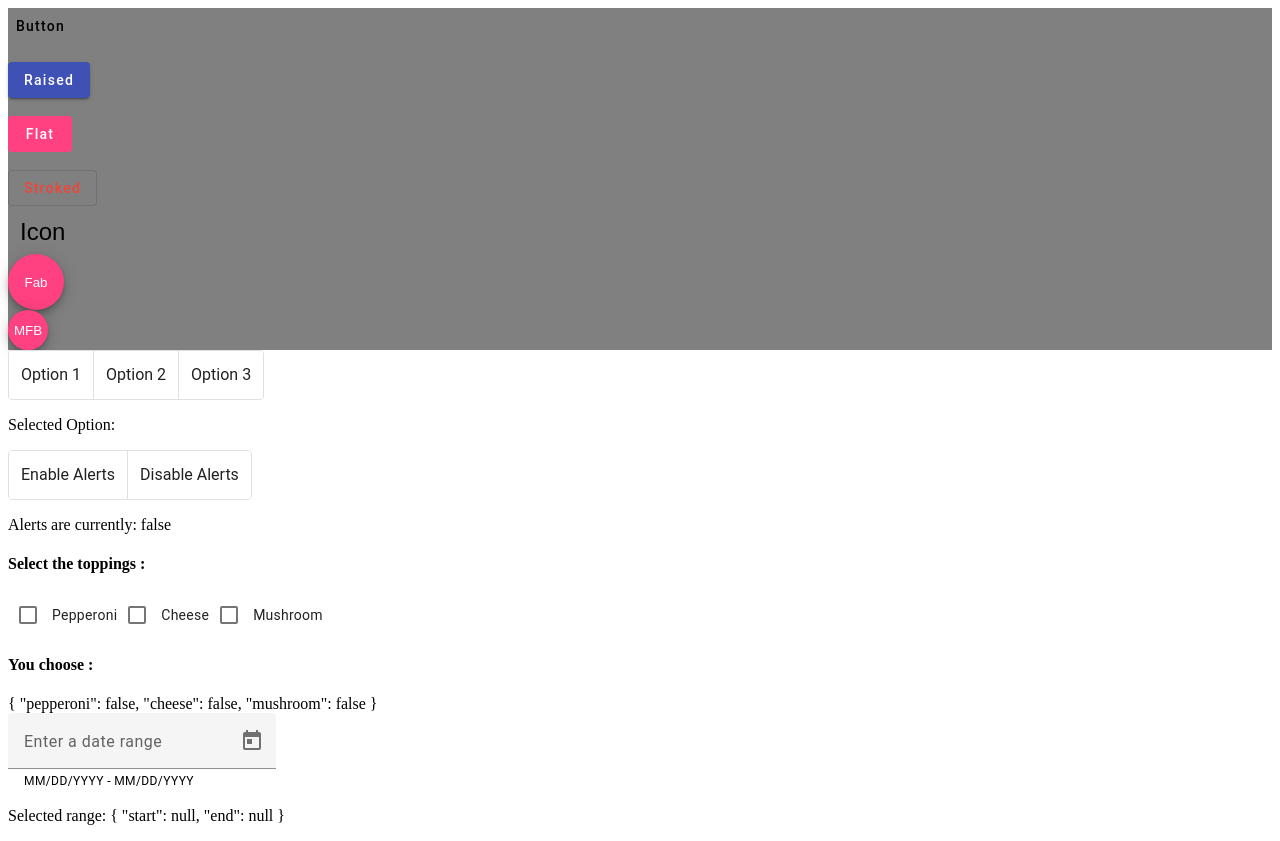
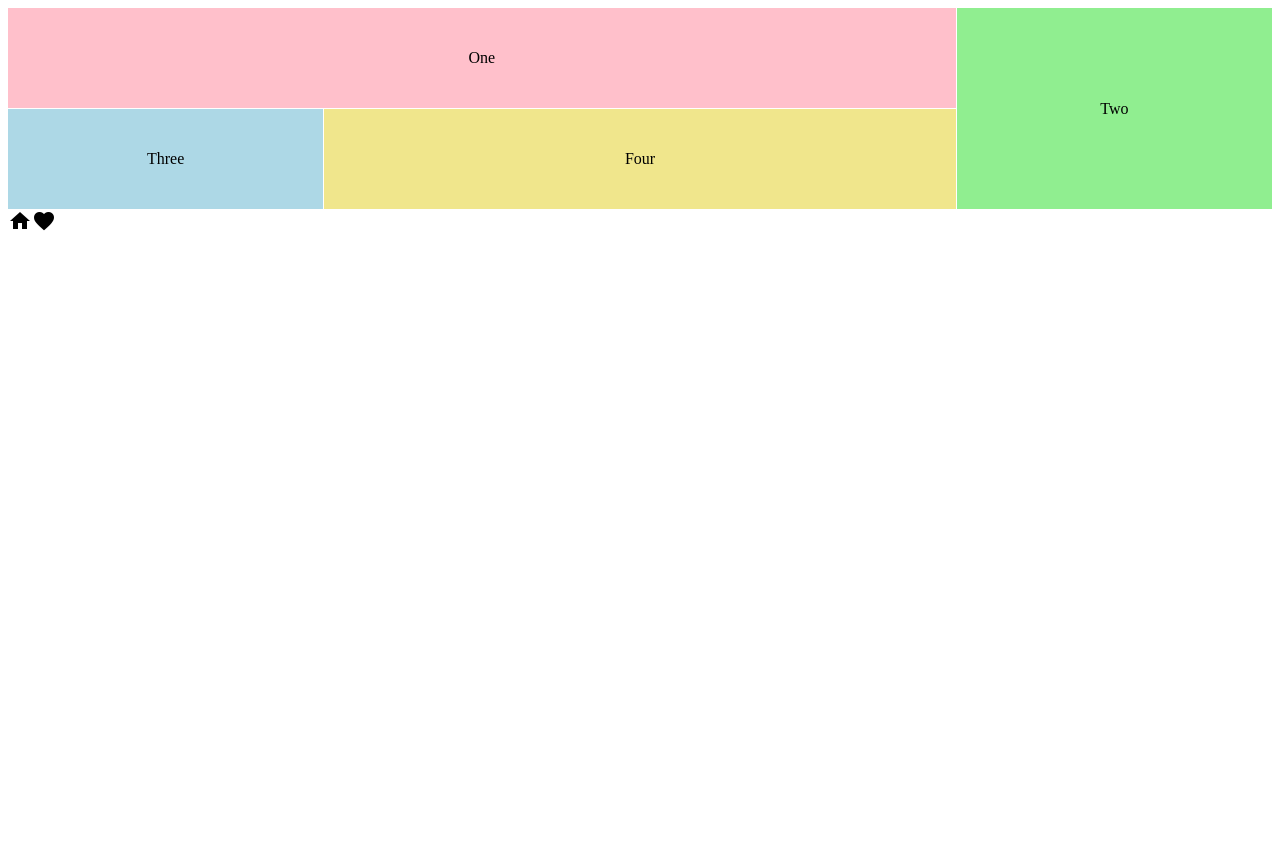
Before and after one commit to prerna009/Angular_Concept, an Angular app in the folder angular-material/: page / in a window 1280 px wide. After the commit the page ends 800 px from the top, so only its background shows below. Built offline with nearby package versions, Linux system fonts and the light colour scheme.

Commit message:
used @let keyword

```diff
--- a/angular-material/src/app/app.component.html
+++ b/angular-material/src/app/app.component.html
@@ -2,15 +2,15 @@
 <!-- <app-angular-material></app-angular-material>
 <button mat-raised-button (click)="openBottomSheet()">Open Bottom Sheet</button>
 -->
-<app-button></app-button>
+<!-- <app-button></app-button> -->
 
 <!--<app-card></app-card>
 
 <button mat-raised-button color="primary" (click)="openDialog()">Launch dialog</button> -->
 
-<!-- <app-grid-list></app-grid-list>
+<app-grid-list></app-grid-list>
 
-<app-list></app-list>-->
+<!-- <app-list></app-list>-->
 <!-- <app-menu></app-menu> -->
 
 <!-- <app-progress-bar></app-progress-bar> -->
--- a/angular-material/src/app/grid-list/grid-list.component.html
+++ b/angular-material/src/app/grid-list/grid-list.component.html
@@ -1,11 +1,11 @@
 <mat-grid-list cols="4" rowHeight="100px">
     @for (tile of tiles; track tile){
-    <mat-grid-tile [colspan]="tile.cols" [rowspan]="tile.rows" [style.background]="tile.color">
+        @let color = tile.color;
+    <mat-grid-tile [colspan]="tile.cols" [rowspan]="tile.rows" [style.background]="color">
         {{tile.text}}
     </mat-grid-tile>
     }
 </mat-grid-list>
-
 <div>
     <mat-icon>home</mat-icon>
     <mat-icon>favorite</mat-icon>
```
